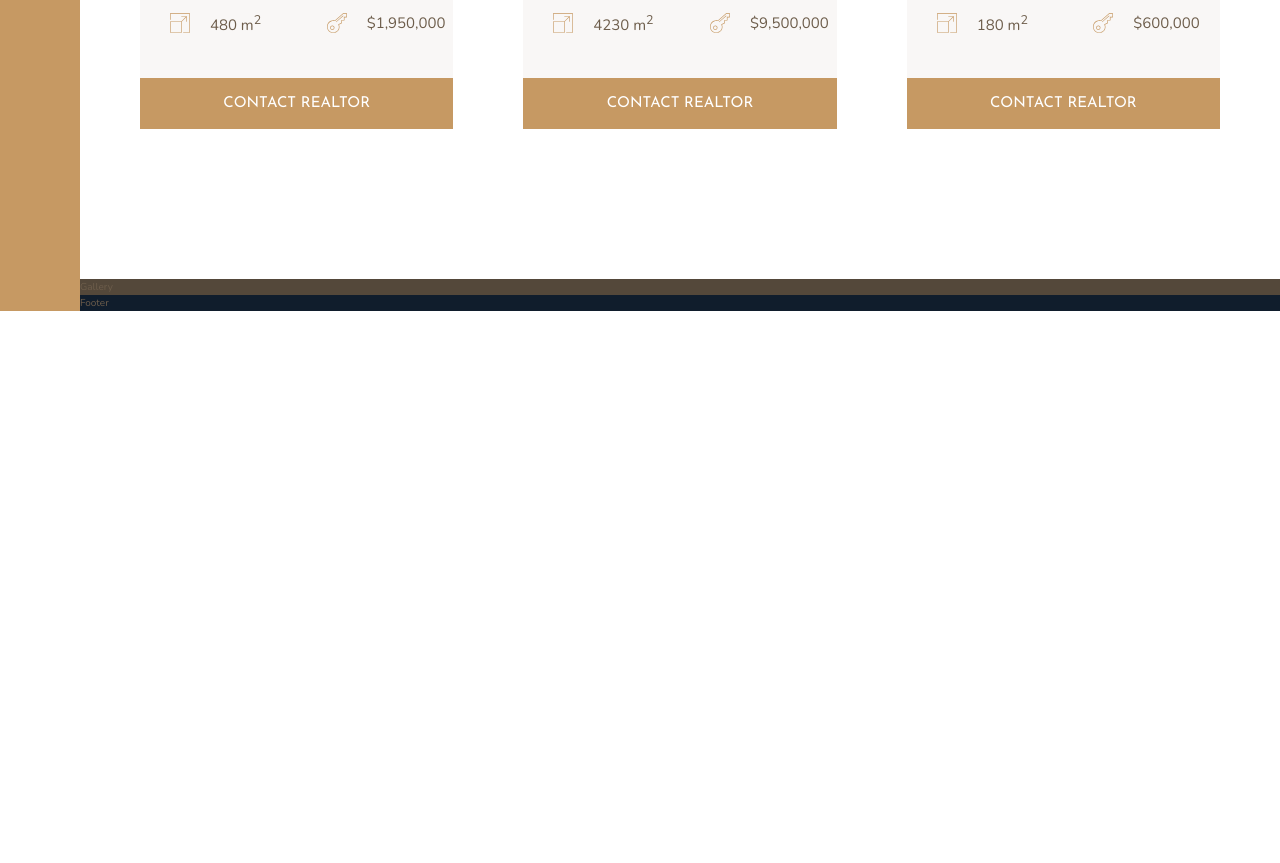
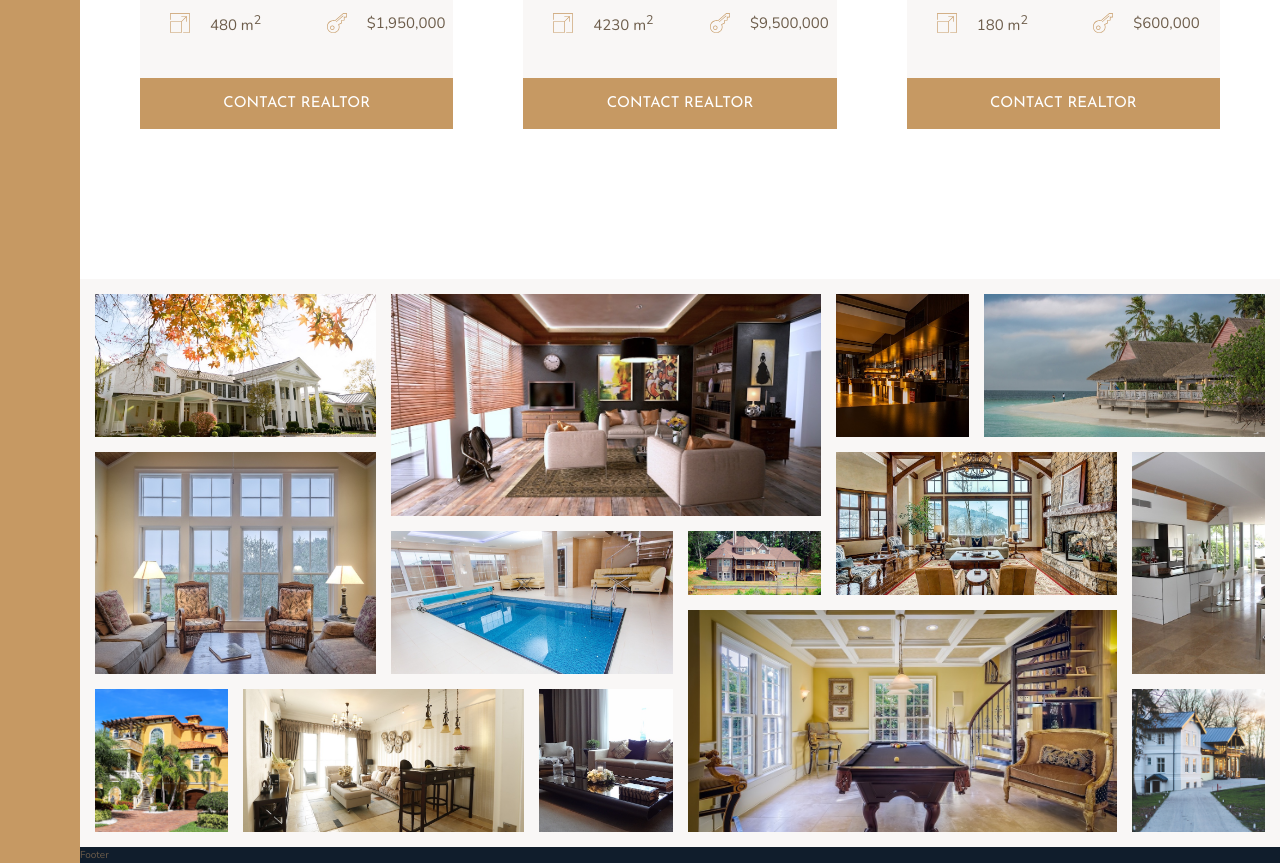
Before and after one commit to Nikolaj-Georgiev/jonas-advanced-css, a website: page nexter/index.html in a window 1280 px wide. Shown: the part 2851-3714 px from the top of the page. Before the commit the page ends 3162 px from the top, so only its background shows below. Drawn offline with nearby package versions, Linux system fonts and the light colour scheme.

Commit message:
positioned and styled the gallery

```diff
--- a/nexter/index.html
+++ b/nexter/index.html
@@ -282,12 +282,51 @@
                 </div>
                 <button class="btn home__btn">Contact realtor</button>
             </div>
-
-
-
         </section>
         <section class="gallery">
-            Gallery
+            <figure class="gallery__item gallery__item--1">
+                <img src="img/gal-1.jpeg" alt="Gallery image 1" class="gallery__img">
+            </figure>
+            <figure class="gallery__item gallery__item--2">
+                <img src="img/gal-2.jpeg" alt="Gallery image 2" class="gallery__img">
+            </figure>
+            <figure class="gallery__item gallery__item--3">
+                <img src="img/gal-3.jpeg" alt="Gallery image 3" class="gallery__img">
+            </figure>
+            <figure class="gallery__item gallery__item--4">
+                <img src="img/gal-4.jpeg" alt="Gallery image 4" class="gallery__img">
+            </figure>
+            <figure class="gallery__item gallery__item--5">
+                <img src="img/gal-5.jpeg" alt="Gallery image 5" class="gallery__img">
+            </figure>
+            <figure class="gallery__item gallery__item--6">
+                <img src="img/gal-6.jpeg" alt="Gallery image 6" class="gallery__img">
+            </figure>
+            <figure class="gallery__item gallery__item--7">
+                <img src="img/gal-7.jpeg" alt="Gallery image 7" class="gallery__img">
+            </figure>
+            <figure class="gallery__item gallery__item--8">
+                <img src="img/gal-8.jpeg" alt="Gallery image 8" class="gallery__img">
+            </figure>
+            <figure class="gallery__item gallery__item--9">
+                <img src="img/gal-9.jpeg" alt="Gallery image 9" class="gallery__img">
+            </figure>
+            <figure class="gallery__item gallery__item--10">
+                <img src="img/gal-10.jpeg" alt="Gallery image 10" class="gallery__img">
+            </figure>
+            <figure class="gallery__item gallery__item--11">
+                <img src="img/gal-11.jpeg" alt="Gallery image 11" class="gallery__img">
+            </figure>
+            <figure class="gallery__item gallery__item--12">
+                <img src="img/gal-12.jpeg" alt="Gallery image 12" class="gallery__img">
+            </figure>
+            <figure class="gallery__item gallery__item--13">
+                <img src="img/gal-13.jpeg" alt="Gallery image 13" class="gallery__img">
+            </figure>
+            <figure class="gallery__item gallery__item--14">
+                <img src="img/gal-14.jpeg" alt="Gallery image 14" class="gallery__img">
+            </figure>
+
         </section>
         <footer class="footer">
             Footer
--- a/nexter/sass/_gallery.scss
+++ b/nexter/sass/_gallery.scss
@@ -1,4 +1,76 @@
 .gallery {
-  background-color: $color-grey-dark-1;
+  background-color: $color-grey-light-1;
   grid-column: full-start / full-end;
+
+  display: grid;
+  grid-template-columns: repeat(8, 1fr);
+  grid-template-rows: repeat(7, 5vw);
+  gap: 1.5rem;
+  padding: 1.5rem;
+
+  &__item {
+    &--1 {
+      grid-row: 1 / span 2;
+      grid-column: 1 / span 2;
+    }
+    &--2 {
+      grid-row: 1 / span 3;
+      grid-column: 3 / span 3;
+    }
+    &--3 {
+      grid-row: 1 / span 2;
+      grid-column: 6 / span 1;
+    }
+    &--4 {
+      grid-row: 1 / span 2;
+      grid-column: 7 / span 2;
+    }
+    &--5 {
+      grid-row: 3 / span 3;
+      grid-column: 1 / span 2;
+    }
+    &--6 {
+      grid-row: 4 / span 2;
+      grid-column: 3 / span 2;
+    }
+    &--7 {
+      grid-row: 4 / span 1;
+      grid-column: 5 / span 1;
+    }
+    &--8 {
+      grid-row: 3 / span 2;
+      grid-column: 6 / span 2;
+    }
+    &--9 {
+      grid-row: 3 / span 3;
+      grid-column: 8 / span 1;
+    }
+    &--10 {
+      grid-row: 6 / span 2;
+      grid-column: 1 / span 1;
+    }
+    &--11 {
+      grid-row: 6 / span 2;
+      grid-column: 2 / span 2;
+    }
+    &--12 {
+      grid-row: 6 / span 2;
+      grid-column: 4 / span 1;
+    }
+    &--13 {
+      grid-row: 5 / span 3;
+      grid-column: 5 / span 3;
+    }
+    &--14 {
+      grid-row: 6 / span 2;
+      grid-column: 8 / span 1;
+    }
+  }
+
+  &__img {
+    width: 100%;
+    height: 100%;
+    object-fit: cover;
+    display: block;
+  }
 }
```
Also changed, not shown: nexter/css/style.css.
